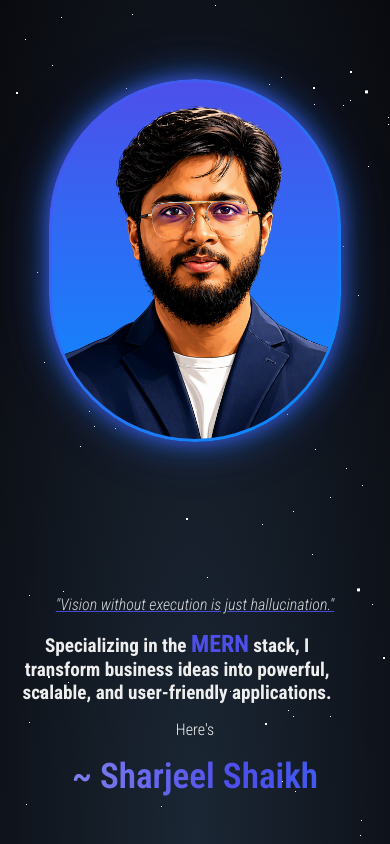
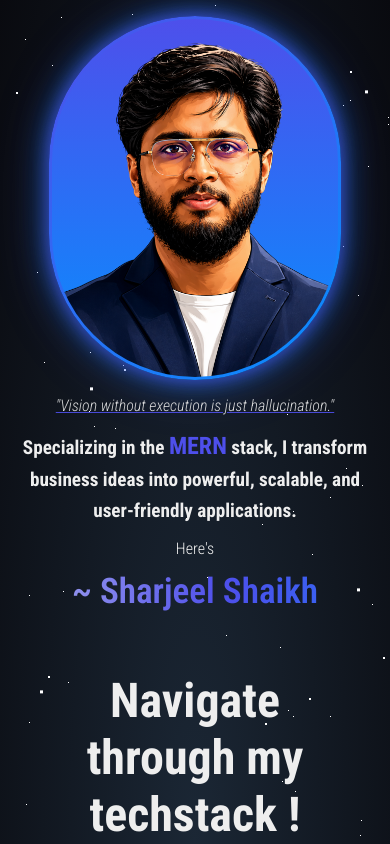
Before and after one commit to sharjeelsk/sharjeel-portfolio, a React (Vite) app: page / in a window 390 px wide. Shown: the top 844 px of the page. Built offline with nearby package versions, Linux system fonts and the light colour scheme; a web font is replaced by a local one.

Commit message:
fix media query for hero texts

```diff
--- a/src/sections/hero/Hero.module.scss
+++ b/src/sections/hero/Hero.module.scss
@@ -51,6 +51,16 @@
 }
 
 .info {
+  display: flex;
+  flex-direction: column;
+  gap: 0.85rem;
+
+  p,
+  h1,
+  h2 {
+    margin: 0;
+  }
+
   p:first-child {
     text-decoration: underline;
     text-decoration-color: variables.$secondary;
@@ -62,6 +72,7 @@
   h2 {
     width: 70%;
     font-size: 1.5rem;
+    line-height: 1.7;
 
     span {
       color: variables.$secondary;
@@ -74,8 +85,6 @@
     font-size: 4rem;
     font-weight: 600;
     margin-left: 1rem;
-    margin-top: 0;
-    margin-bottom: 0;
     background: linear-gradient(
       90deg,
       variables.$primary,
@@ -103,10 +112,9 @@
 /* Tablet - 1024px */
 @media (max-width: 1024px) {
   .hero {
-    grid-template-columns: 1fr ;
+    grid-template-columns: 1fr;
     grid-template-rows: auto auto;
-    gap: 0rem !important;
-    overflow-x: none !important;
+    gap: 1rem;
   }
 
   .profileSection {
@@ -122,32 +130,43 @@
 
 /* Small Tablet & Mobile - 768px */
 @media (max-width: 768px) {
-  .info{
+  .hero {
+    padding: 1.5rem 1.25rem 2rem;
+  }
+
+  .info {
     text-align: center;
+    align-items: center;
+    gap: 0.75rem;
   }
+
+  .info h2 {
+    width: 100%;
+  }
+
   .info h1,
   .info .gradientText {
     font-size: 3rem;
-    margin-left: 0.5rem;
+    margin-left: 0;
   }
 }
 
 /* Mobile - 600px */
 @media (max-width: 600px) {
   .hero {
-    padding: 1rem;
-    gap: 0.5rem;
+    padding: 1rem 1rem 1.75rem;
+    gap: 0.75rem;
+    min-height: auto;
   }
 
   .profileSection {
     width: 100%;
     text-align: center;
-    margin-bottom: 0.25rem;
+    margin-bottom: 0;
 
     img {
-      width: 80%;
+      width: min(80%, 18rem);
       margin: 0 auto;
-      margin-bottom: 0.25rem;
     }
   }
 
@@ -157,6 +176,7 @@
 
   .info h2 {
     font-size: 1.2rem;
+    line-height: 1.6;
 
     span {
       font-size: 1.5rem;
```
